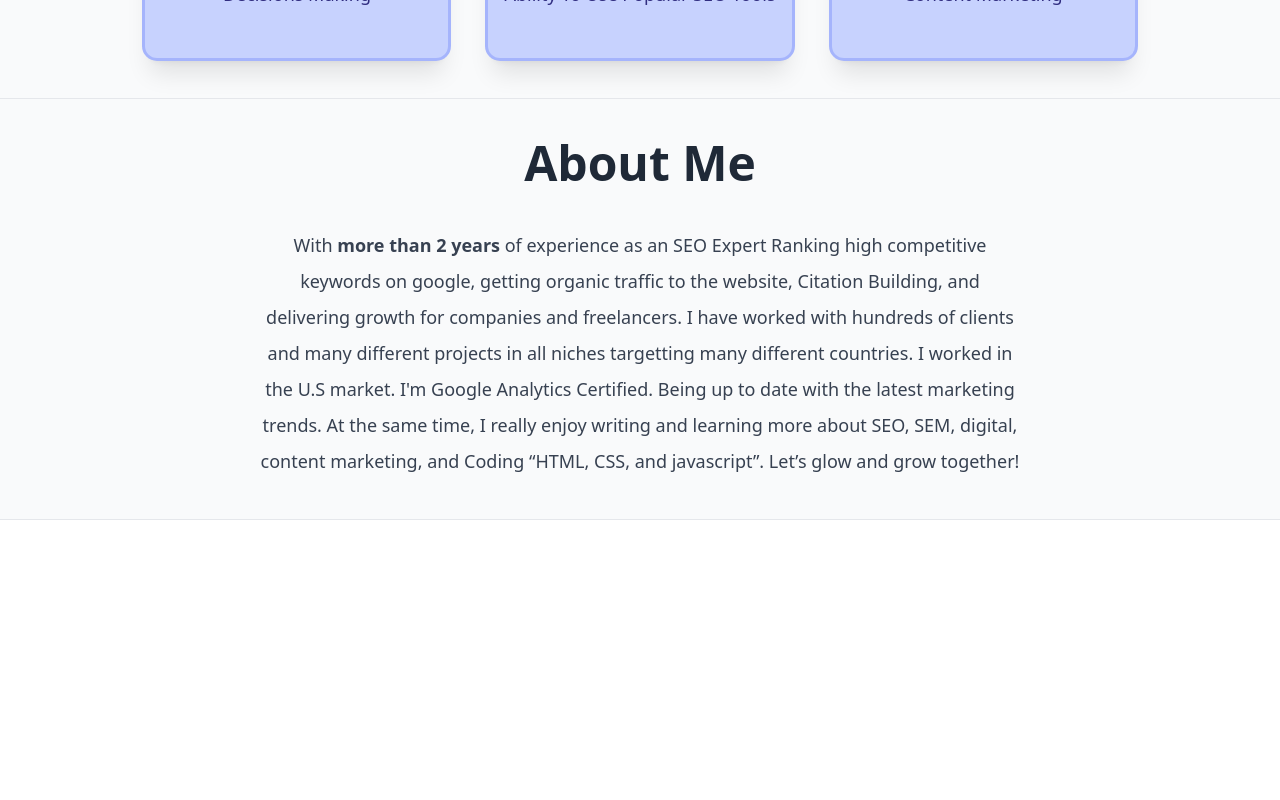
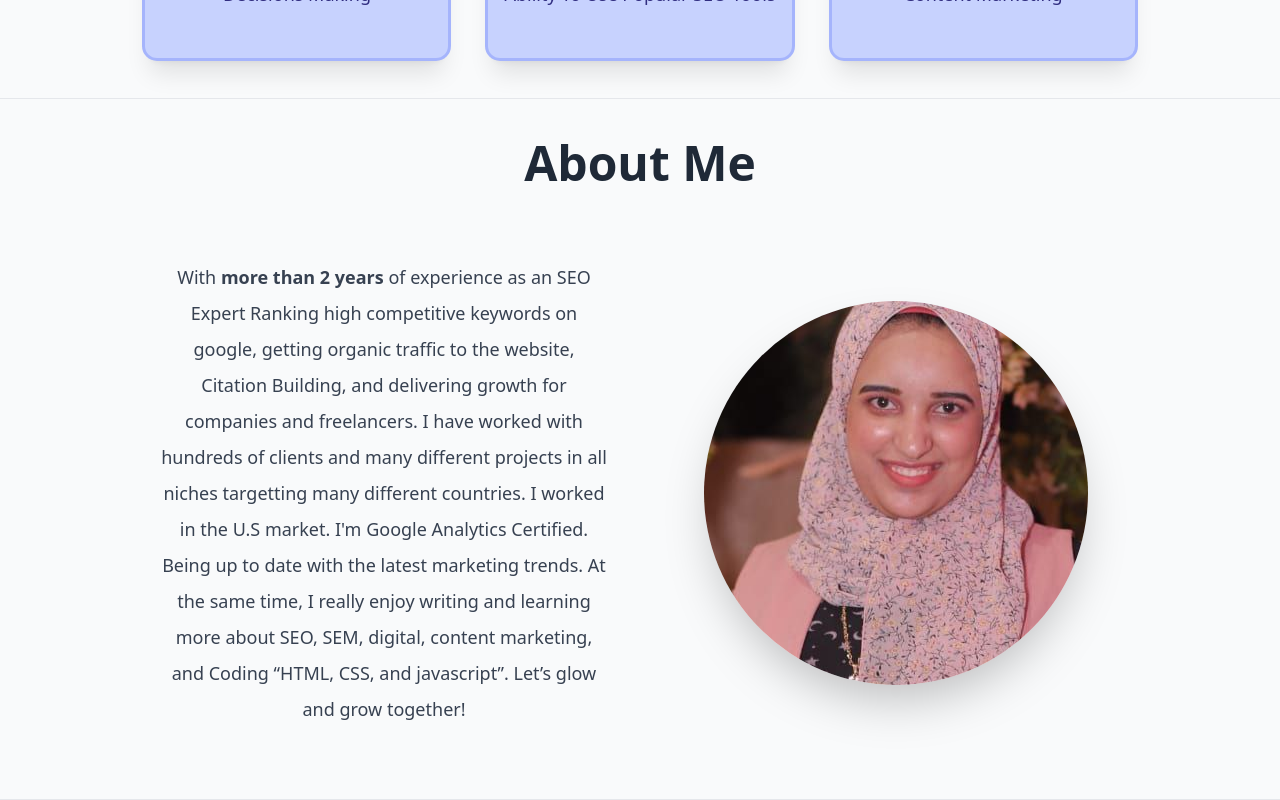
Before and after one commit to neuodev/hend, a React (Create React App) app: page / in a window 1280 px wide. Shown: the part 9171-9971 px from the top of the page. Before the commit the page ends 9691 px from the top, so only its background shows below. Built offline with nearby package versions, Linux system fonts and the light colour scheme.

Commit message:
Add about me check

```diff
--- a/src/components/AboutMe/index.js
+++ b/src/components/AboutMe/index.js
@@ -6,8 +6,18 @@ const AboutMe = () => {
       <h1 className="text-5xl text-center mb-10 font-semibold text-gray-800">
         About Me
       </h1>
-      <div className="max-w-screen-md">
-        <p className="leading-loose text-gray-700 text-center font-normal text-lg">
+      <div className="max-w-screen-lg grid grid-cols-12 grid-row-6 items-center justify-between">
+        <div className="col-span-12 md:col-start-7 md:col-end-13 row-span-full flex items-center justify-center h-full">
+          <div
+            className=" bg-gray-100 w-96 h-96 rounded-full shadow-2xl"
+            style={{
+              background: "url(/assets/hend.jpg)",
+              backgroundRepeat: "no-repeat",
+              backgroundPosition: "40% 20%",
+            }}
+          />
+        </div>
+        <p className="leading-loose text-gray-700 text-center font-normal text-lg col-span-12 md:col-start-1 md:col-end-7 p-8 md:row-span-full">
           With <strong>more than 2 years</strong> of experience as an SEO Expert
           Ranking high competitive keywords on google, getting organic traffic
           to the website, Citation Building, and delivering growth for companies
```
Also changed, not shown: public/assets/hend-2.jpg (added).
